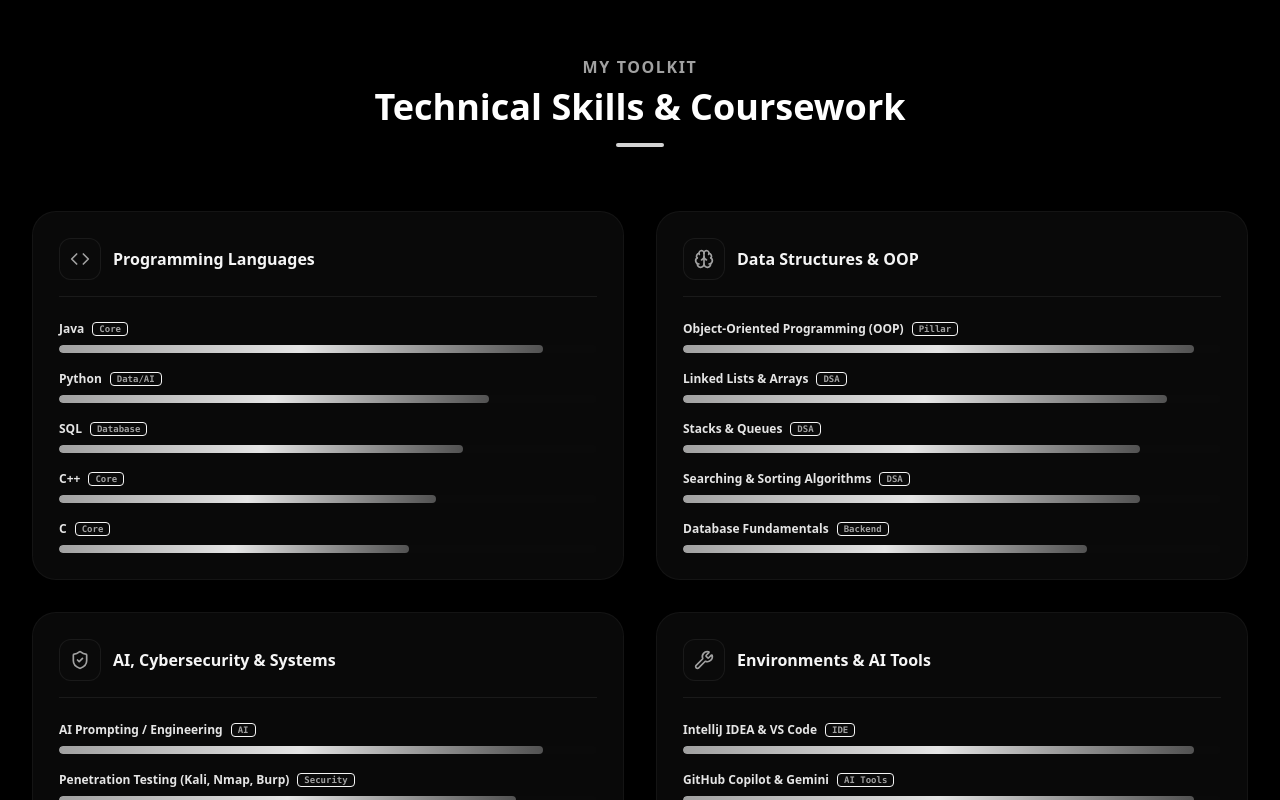
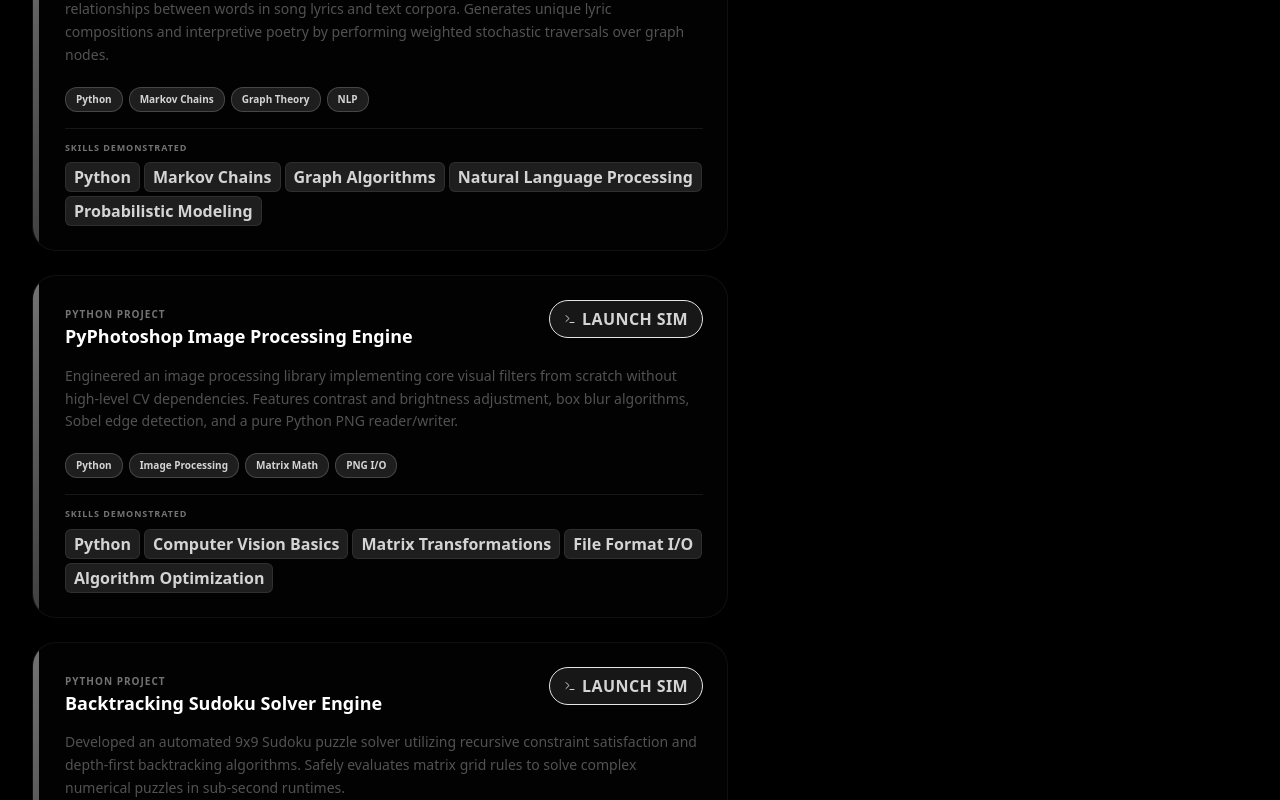
Before and after one commit to AnsumanSahu9966/My-Portfolio, a React (Vite) app: page / in a window 1280 px wide. Shown: the part 6720-7520 px from the top of the page. Built offline with nearby package versions, Linux system fonts and the light colour scheme.

Commit message:
Update data.ts

```diff
--- a/src/data.ts
+++ b/src/data.ts
@@ -51,6 +51,7 @@
     description: 'Developed a comprehensive menu-driven Student Record Management System using a custom-built Singly Linked List from scratch. Implemented core CRUD operations, searching, sorting, record updates, duplicate validation, list reversal, top-performer identification, and class performance statistics without relying on any standard Java Collections Framework libraries.',
     skills: ['Java', 'OOP', 'Linked Lists', 'CRUD Operations', 'Data Structures', 'Algorithmic Logic'],
     category: 'academic',
+    githubUrl: 'https://github.com/AnsumanSahu9966/Java-Projects/blob/main/StudentRecordSystem.java',
   },
   {
     id: 'dsa-toolkit',
@@ -59,14 +60,16 @@
     description: 'Designed and implemented an interactive, console-based Data Structures Toolkit containing custom implementations of fundamental ADTs including Stack, Queue, Singly Linked List, and Doubly Linked List. Designed with both array-based (sequential) and dynamic memory (linked) implementations, offering seamless insertion, deletion, traversal, linear/binary searching, sorting, and reversal capabilities.',
     skills: ['Java', 'Stack & Queue', 'Linked Lists', 'Array Manipulation', 'DSA Foundations', 'Memory Management Concepts'],
     category: 'dsa',
+    githubUrl: 'https://github.com/AnsumanSahu9966/Java-Projects/blob/main/DSA%20Toolkit.java',
   },
   {
     id: 'java-oop-showcase',
     title: 'Java OOP Architectural Showcase',
-    technologies: ['Java', 'OOP principles'],
+    technologies: ['Java', 'OOP Principles'],
     description: 'Built an elaborate collection of object-oriented Java applications specifically designed to demonstrate and showcase core OOP pillars: multi-level inheritance, abstraction, interfaces, polymorphism, constructor overloading, and strict encapsulation. Modeled practical, intuitive systems such as Vehicle hierarchies, Shape calculators (Circle, Rectangle), Complex Number math structures, and customizable Duck behaviors.',
     skills: ['Java', 'OOP Pillars', 'Inheritance & Abstraction', 'Polymorphism', 'Interfaces', 'Encapsulation'],
     category: 'showcase',
+    githubUrl: 'https://github.com/AnsumanSahu9966/Java-Projects/blob/main/OopShowcase.java',
   },
   {
     id: 'generic-library',
@@ -75,6 +78,7 @@
     description: 'Developed a robust, highly reusable generic helper library and utility class suite supporting type-safe operations. Integrated recursive search and sort algorithms, custom exception-handling frameworks, type-agnostic array manipulations, counting filters, and search predicates to showcase Java generics proficiency.',
     skills: ['Java', 'Generics', 'Recursion', 'Custom Exception Handling', 'Type Safety', 'Utility Development'],
     category: 'utility',
+    githubUrl: 'https://github.com/AnsumanSahu9966/Java-Projects/blob/main/GenericsLibrary.java',
   },
   {
     id: 'java-utility-suite',
@@ -83,6 +87,7 @@
     description: 'Developed a collection of high-utility console applications including a fully fledged scientific calculator, a password strength validator (enforcing length, digits, casing, and special chars), a palindrome string checker, advanced mathematical solvers, and multi-field validation modules using modular code layout and method overloading.',
     skills: ['Java', 'Methods Overloading', 'String Parsing', 'Validation Modules', 'Modular Architecture'],
     category: 'utility',
+    githubUrl: 'https://github.com/AnsumanSahu9966/Java-Projects/blob/main/JavaUtilitySuite.java',
   },
   {
     id: 'apexplanet-cyber-lab',
@@ -91,6 +96,79 @@
     description: 'Built a complete virtual cybersecurity lab environment as part of the ApexPlanet Cybersecurity Internship. Configured isolated host-only networks, practiced essential Linux terminal commands, performed network reconnaissance using Nmap, and captured/analyzed network traffic using Wireshark to understand penetration testing workflows.',
     skills: ['CyberSecurity', 'Ethical Hacking', 'Nmap', 'Wireshark', 'Burp Suite', 'Linux', 'Networking', 'Penetration Testing'],
     category: 'cybersecurity',
+    githubUrl: 'https://github.com/AnsumanSahu9966/ApexPlanet-Cybersecurity-Internship',
+  },
+  {
+    id: 'graph-composer',
+    title: 'Markov Chain Song & Text Composer',
+    technologies: ['Python', 'Markov Chains', 'Graph Theory', 'NLP'],
+    description: 'Built a graph-based text generation model using Markov Chains to represent probabilistic relationships between words in song lyrics and text corpora. Generates unique lyric compositions and interpretive poetry by performing weighted stochastic traversals over graph nodes.',
+    skills: ['Python', 'Markov Chains', 'Graph Algorithms', 'Natural Language Processing', 'Probabilistic Modeling'],
+    category: 'python',
+    githubUrl: 'https://github.com/AnsumanSahu9966/Python-Learnt-topics/tree/master/graph-composer-master',
+  },
+  {
+    id: 'pyphotoshop',
+    title: 'PyPhotoshop Image Processing Engine',
+    technologies: ['Python', 'Image Processing', 'Matrix Math', 'PNG I/O'],
+    description: 'Engineered an image processing library implementing core visual filters from scratch without high-level CV dependencies. Features contrast and brightness adjustment, box blur algorithms, Sobel edge detection, and a pure Python PNG reader/writer.',
+    skills: ['Python', 'Computer Vision Basics', 'Matrix Transformations', 'File Format I/O', 'Algorithm Optimization'],
+    category: 'python',
+    githubUrl: 'https://github.com/AnsumanSahu9966/Python-Learnt-topics/tree/master/pyphotoshop-main',
+  },
+  {
+    id: 'sudoku-solver',
+    title: 'Backtracking Sudoku Solver Engine',
+    technologies: ['Python', 'Backtracking', 'Recursion', '2D Arrays'],
+    description: 'Developed an automated 9x9 Sudoku puzzle solver utilizing recursive constraint satisfaction and depth-first backtracking algorithms. Safely evaluates matrix grid rules to solve complex numerical puzzles in sub-second runtimes.',
+    skills: ['Python', 'Recursive Backtracking', 'Constraint Satisfaction', 'Matrix Operations', 'Algorithmic Optimization'],
+    category: 'python',
+    githubUrl: 'https://github.com/AnsumanSahu9966/Python-Learnt-topics/tree/master/sudoku-main',
+  },
+  {
+    id: 'minesweeper',
+    title: 'Recursive 2D Terminal Minesweeper',
+    technologies: ['Python', 'Recursion', '2D Arrays', 'Terminal UI'],
+    description: 'Implemented a 2D Minesweeper game engine for the command line with custom grid initialization and random bomb placement. Features recursive zero-neighbor expansion (flood fill algorithm) when digging non-bomb cells.',
+    skills: ['Python', 'Flood Fill Algorithm', 'Recursion', '2D Grid Structures', 'Game State Logic'],
+    category: 'python',
+    githubUrl: 'https://github.com/AnsumanSahu9966/Python-Learnt-topics/tree/master/minesweeper-main',
+  },
+  {
+    id: 'tic-tac-toe-ai',
+    title: 'Tic-Tac-Toe Minimax AI Engine',
+    technologies: ['Python', 'Minimax Algorithm', 'Game Theory', 'AI'],
+    description: 'Built an interactive Tic-Tac-Toe engine in Python featuring an unbeatable Minimax decision-tree AI opponent. Evaluates state trees to choose optimal moves, alongside support for human-vs-human local matches.',
+    skills: ['Python', 'Minimax AI', 'Game Theory', 'Decision Trees', 'Algorithmic Strategy'],
+    category: 'python',
+    githubUrl: 'https://github.com/AnsumanSahu9966/Python-Learnt-topics/tree/master/tic-tac-toe-master',
+  },
+  {
+    id: 'hangman-game',
+    title: 'Command-Line Hangman Engine',
+    technologies: ['Python', 'Set Operations', 'String Parsing', 'CLI'],
+    description: 'Created a modular CLI Hangman game utilizing Python set operations for constant-time letter validation, dictionary word corpus importing, and dynamic visual state rendering for remaining attempts.',
+    skills: ['Python', 'Set Operations', 'String Manipulation', 'CLI UX', 'Error Handling'],
+    category: 'python',
+    githubUrl: 'https://github.com/AnsumanSahu9966/Python-Learnt-topics/tree/master/hangman-master',
+  },
+  {
+    id: 'guess-number',
+    title: 'Dual-Mode Guess the Number Engine',
+    technologies: ['Python', 'Binary Search', 'Randomization', 'CLI'],
+    description: 'Designed a dual-mode number guessing game in Python. Features player guessing with feedback hints and an automated computer mode where the AI leverages binary search to guess player-selected numbers in logarithmic time.',
+    skills: ['Python', 'Binary Search Algorithm', 'Logarithmic Complexity', 'User Input Processing'],
+    category: 'python',
+    githubUrl: 'https://github.com/AnsumanSahu9966/Python-Learnt-topics/tree/master/guess-the-number-master',
+  },
+  {
+    id: 'beginner-python-suite',
+    title: 'MadLibs & Beginner Python Project Suite',
+    technologies: ['Python', 'String Operations', 'Control Flow', 'CLI'],
+    description: 'A curated collection of foundational Python applications including a MadLibs story generator, a simulated mainframe login hacking experience, a random selector utility, and interactive Rock-Paper-Scissors.',
+    skills: ['Python', 'String Manipulation', 'CLI Control Flow', 'Input Handling', 'Functional Design'],
+    category: 'python',
+    githubUrl: 'https://github.com/AnsumanSahu9966/Python-Learnt-topics/tree/master/beginner-projects-master',
   },
 ];
 
```
